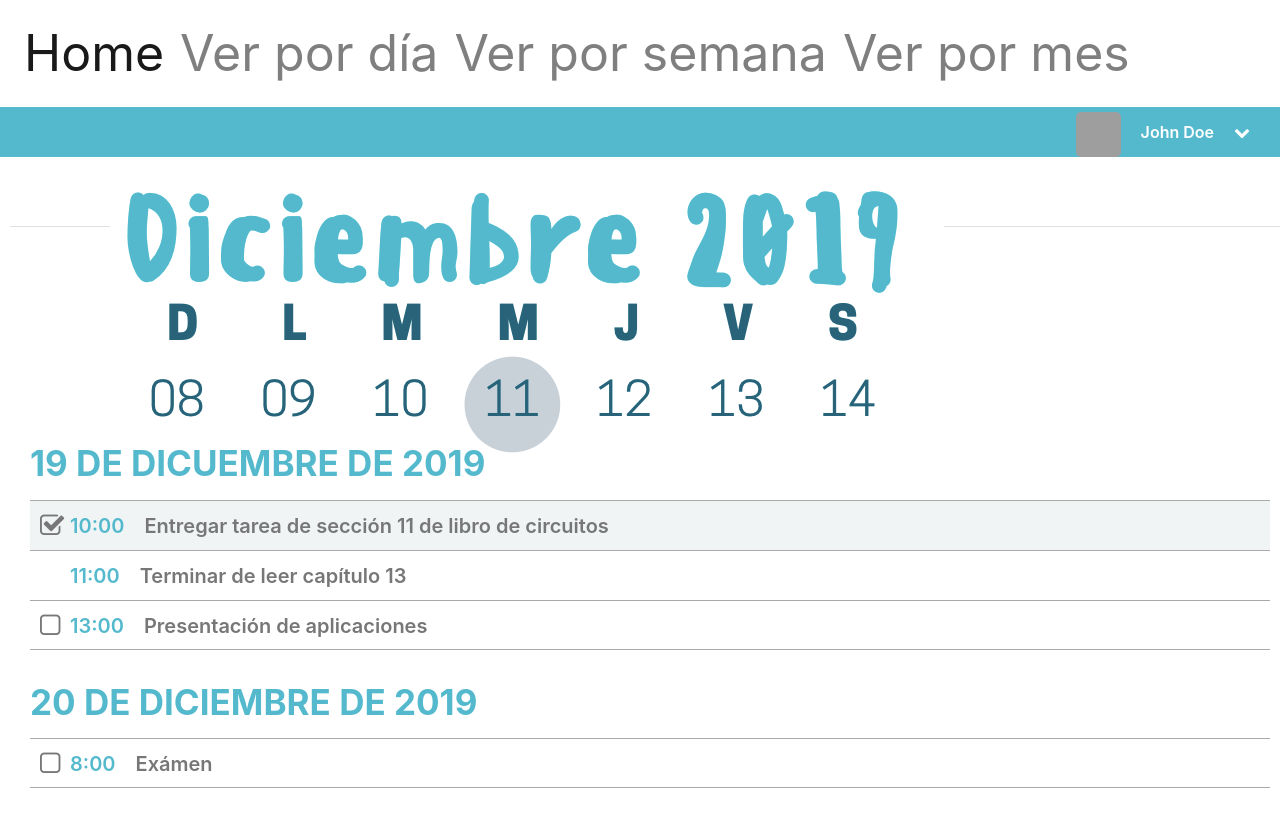
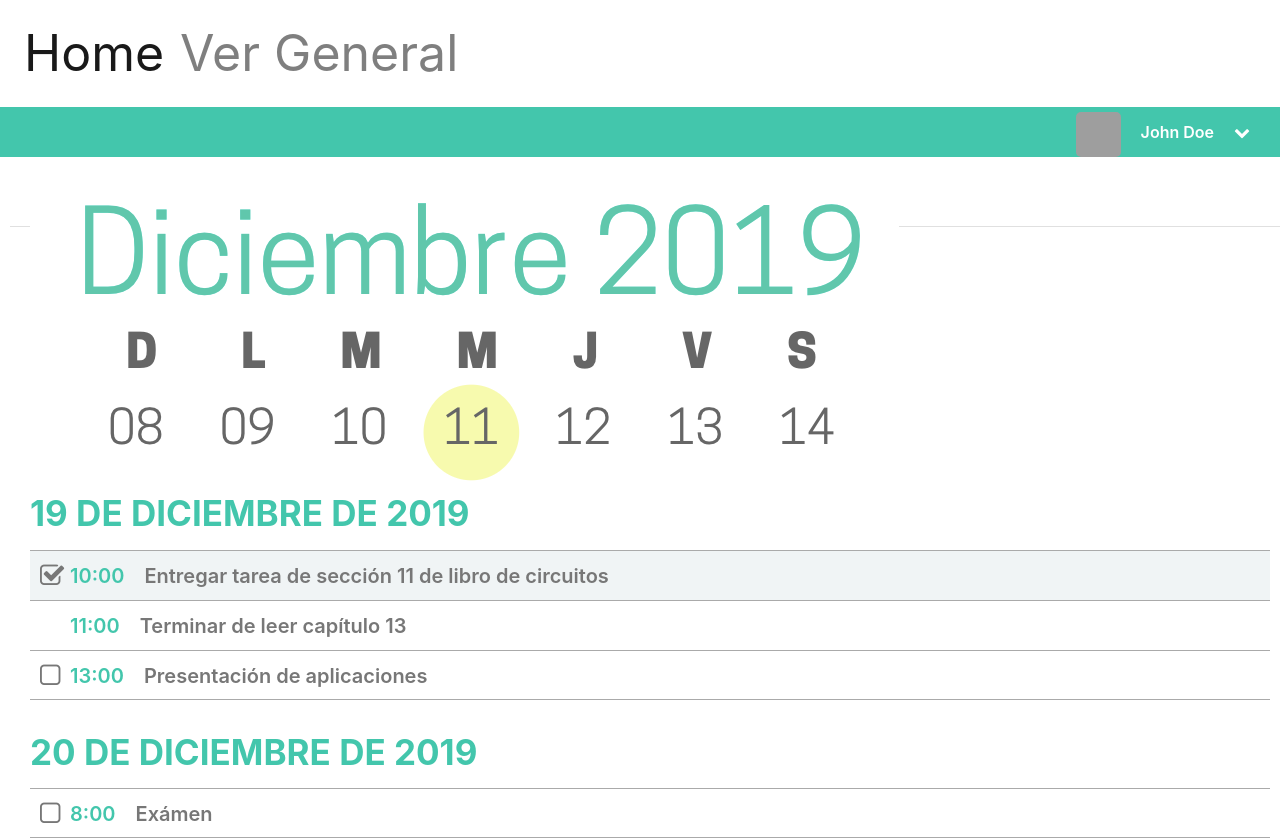
Before and after one commit to amecastrejom/ing_soft, a plain HTML site: page Borrador1/Home.html in a window 1280 px wide. Before the commit the page ends 800 px from the top, so only its background shows below. Drawn offline with nearby package versions, Linux system fonts and the light colour scheme; grey boxes are pictures that could not be loaded.

Commit message:
Se cambiaron los colores de home

```diff
--- a/Borrador1/Home.html
+++ b/Borrador1/Home.html
@@ -31,13 +31,7 @@
             <a class="nav-link" style = "font-size: 50px" href="Home.html">Home <span class="sr-only">(current)</span></a>
           </li>
           <li class="nav-item">
-            <a class="nav-link" style = "font-size: 50px" href="Vista_por_día.html">Ver por día</a>
-          </li>
-          <li class="nav-item">
-            <a class="nav-link"  style = "font-size: 50px" href="Vista_por_semana.html">Ver por semana</a>
-          </li>
-          <li class="nav-item">
-            <a class="nav-link" style = "font-size: 50px" href="Vista_por_mes.html">Ver por mes</a>
+            <a class="nav-link" style = "font-size: 50px" href="Vista_por_mes.html">Ver General</a>
           </li>
         </ul>
       </div>
@@ -52,12 +46,12 @@
 
         <div class="view">
           <div class="viewHeader">
-            <img src="img/calendario.png" >
+            <img src="img/calendario1.png" >
           </div>
           <div class="content">
             <div class="list">
               <div class="title">
-                19 de dicuembre de 2019
+                19 de diciembre de 2019
               </div>
               <ul>
                 <li class="checked">
--- a/Borrador1/home.css
+++ b/Borrador1/home.css
@@ -28,7 +28,7 @@ body {
   width: 100%;
   height: 50px;
   line-height: 50px;
-  background-color: #54b9cd;
+  background-color: #43C6AC;
   color: White;
   -moz-box-sizing: border-box;
   -webkit-box-sizing: border-box;
@@ -153,7 +153,8 @@ body {
   -webkit-box-sizing: border-box;
   box-sizing: border-box;
   border-bottom: 1px solid #E0E0E0;
-  padding-left: 100px;
+  margin-left: auto;
+  margin-right: auto;
 }
 .main .view .viewHeader .title {
   float: left;
@@ -200,7 +201,7 @@ body {
   right: 0px;
   bottom: 0px;
   padding: 10px;
-  padding-top: 200px;
+  padding-top: 250px;
 
 }
 .main .view .content .list .title {
@@ -209,7 +210,7 @@ body {
   text-transform: uppercase;
   font-weight: 700;
   font-size: 35px;
-  color: #54b9cd;
+  color: #43C6AC;
 }
 .main .view .content .list ul {
   width: 100%;
@@ -272,5 +273,5 @@ body {
 }
 .hora {
   font-weight:900;
-  color: #54b9cd;
+  color: #43C6AC;
 }
```
Also changed, not shown: Borrador1/img/calendario.png (deleted), Borrador1/img/calendario1.png (added).
